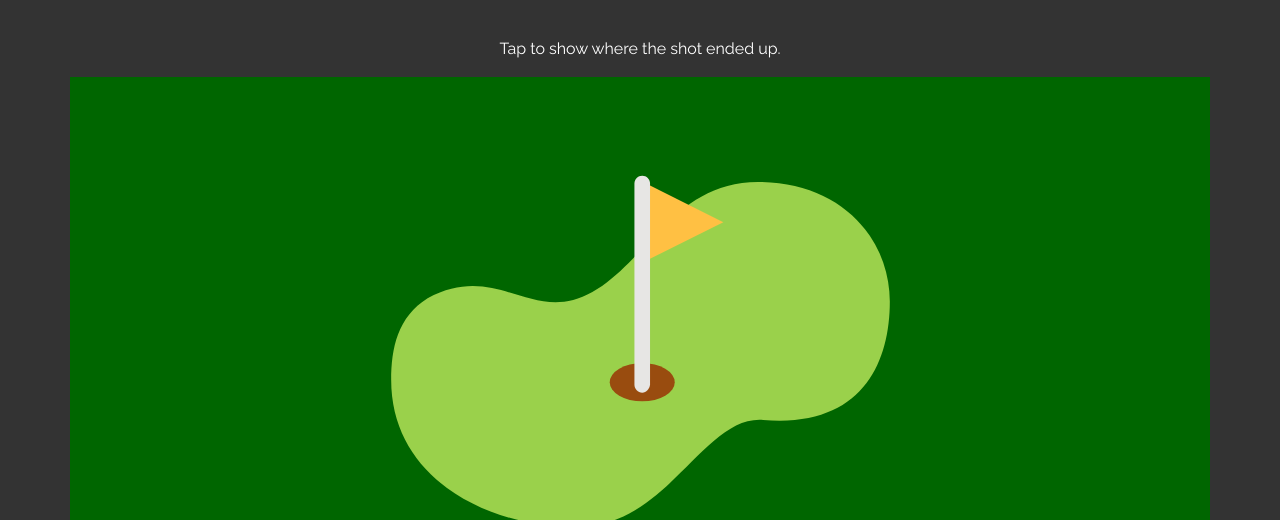
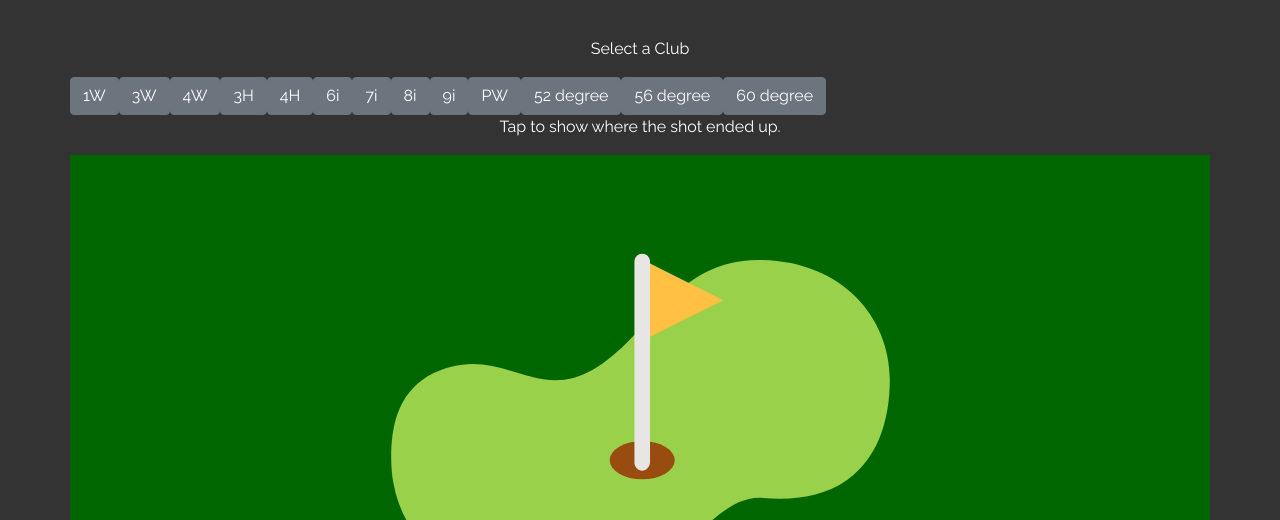
Before and after one commit to ronheywood/drivingrangebuddy, a plain HTML site: page index.html in a window 1280 px wide. Shown: the part 280-800 px from the top of the page. Drawn offline with Linux system fonts and the light colour scheme.

Commit message:
Bind club list in UI and emit event to set club

```diff
--- a/index.html
+++ b/index.html
@@ -35,6 +35,11 @@
             </section>
         </div>
 
+        <p class="clubSelectionHeadline white center">Select a Club</p>
+        <div class="clubSelectionContainer row" data-bind="club-selection">
+
+        </div>
+
         <p class="targetDistanceHeadline white center">Tap to show where the shot ended up.</p>
         <div class="performanceCanvas row ">
           <article class="col targetCanvas align-self-start" data-role="performanceCanvas">
@@ -51,5 +56,23 @@
     <script src="./js/dispersion-recorder.js" crossorigin="anonymous"></script>
     <script src="./js/configuration.js" crossorigin="anonymous"></script>
     <script src="./js/app.js" crossorigin="anonymous"></script>
+    <script>
+      var clubList = $('[data-bind="club-selection"]');
+      var unorderedList = $('<div class="clubList">');
+      console.log(unorderedList);
+      options.clubs.map(function(club){
+        unorderedList.append($('<button class="btn btn-secondary">'+club+'</button>'));
+      });
+
+      clubList.append(unorderedList);
+
+      clubList.on('click','button',function(){
+        $(window).trigger('club-selection:changed',{club: this.innerHTML});
+      })
+
+      $(window).on('club-selection:changed',function(event,args){
+        console.log('Received event set club to: '+args.club);
+      });
+    </script>
   </body>
 </html>
--- a/js/configuration.js
+++ b/js/configuration.js
@@ -2,7 +2,7 @@ var options = {
     minimumDistance: 30,
     maximumDistance: 230,
     clubs: [
-        "Driver",
+        "1W",
         "3W",
         "4W",
         "3H",
```
